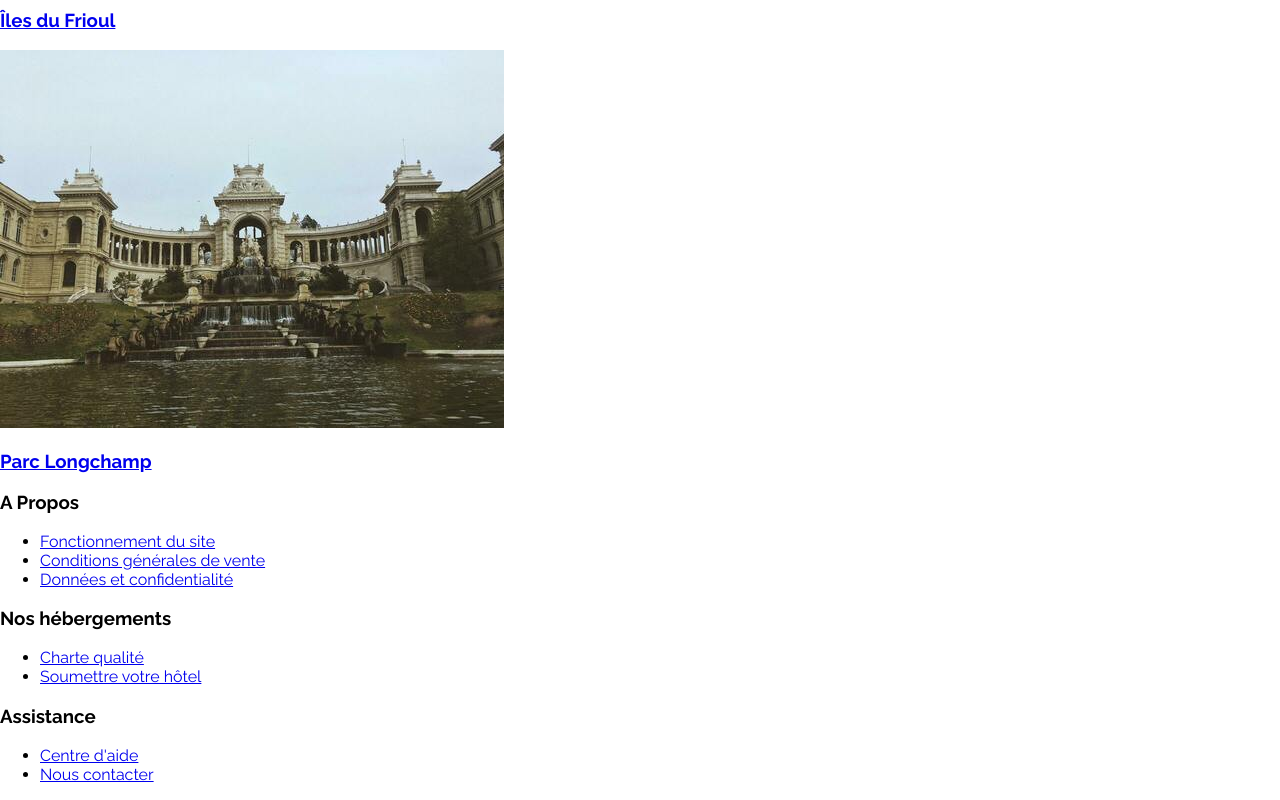
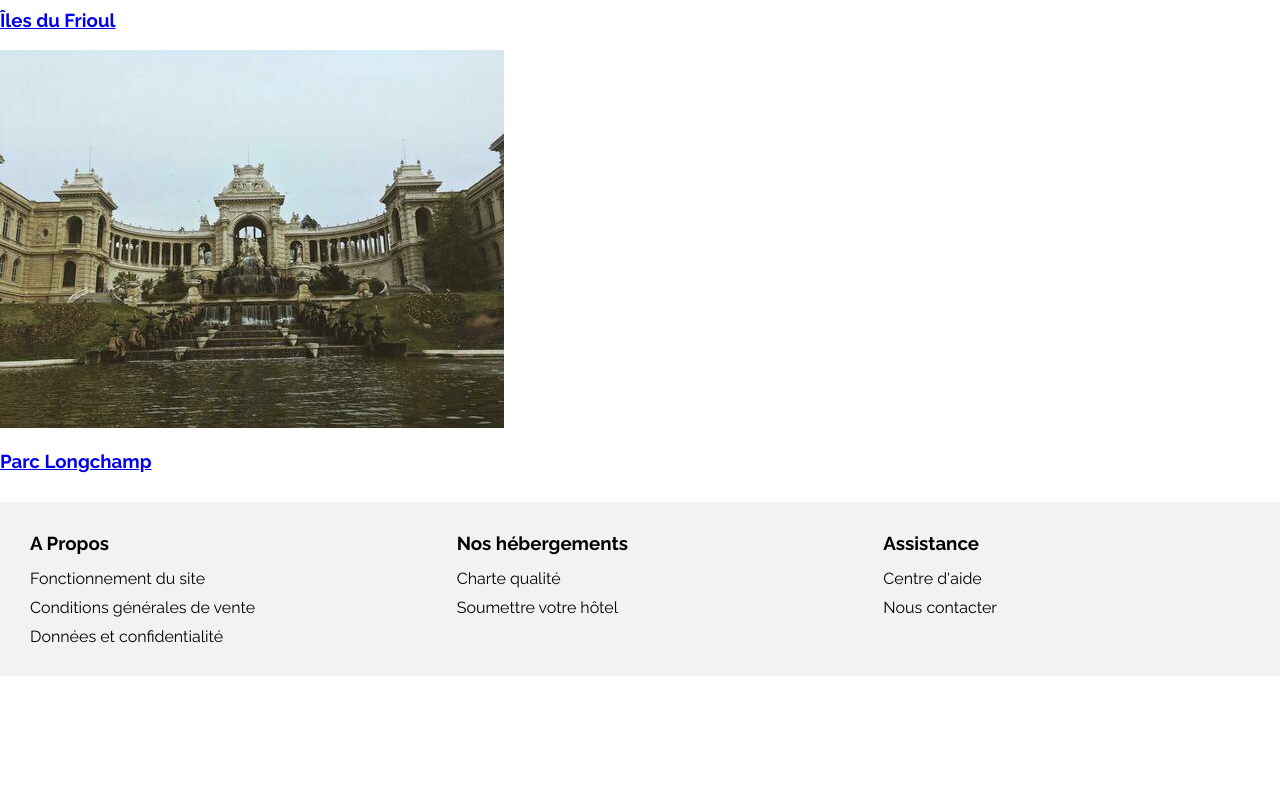
Before and after one commit to PBacle/PaulineBacle_2_26102020, a plain HTML site: page main.html in a window 1280 px wide. Shown: the part 8904-9704 px from the top of the page. After the commit the page ends 9580 px from the top, so only its background shows below. Drawn offline with Linux system fonts and the light colour scheme; files whose address does not match are found by name.

Commit message:
Styling the footer

```diff
--- a/style.css
+++ b/style.css
@@ -59,3 +59,41 @@ a#login{
 a#login:hover{
     text-shadow: 3px 3px 3px rgba(0,0,0,0.3);
 }
+
+/* FOOTER */
+footer{
+	width: 100%;
+	background-color: #F2F2F2; /*gris #DEEBFF:bleu clair #0065FC:bleu; */
+	display: flex;
+	justify-content: space-around;
+	margin-top: 30px;
+}
+
+footer div{
+	flex-basis: 0;
+	padding: 30px;
+	flex:1;
+}
+
+footer h3{
+	padding-bottom: 15px;
+	white-space: nowrap;
+	margin: 0;
+}
+
+footer ul{
+	white-space: nowrap;
+ 	list-style-type: none;
+ 	padding:0;
+ 	margin:0;
+}
+
+footer li + li{
+	padding-top: 10px;
+}
+
+
+footer a{
+    text-decoration: none;
+    color:black;
+}
```
